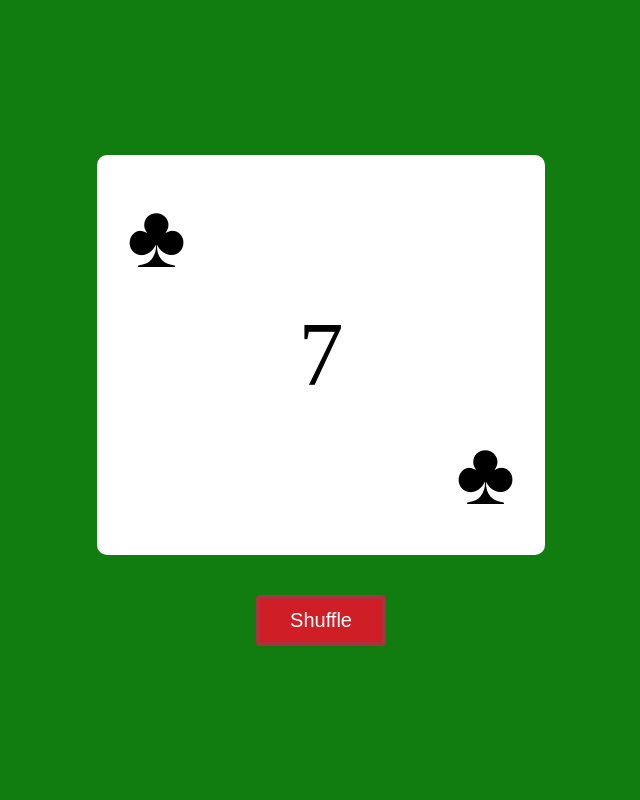
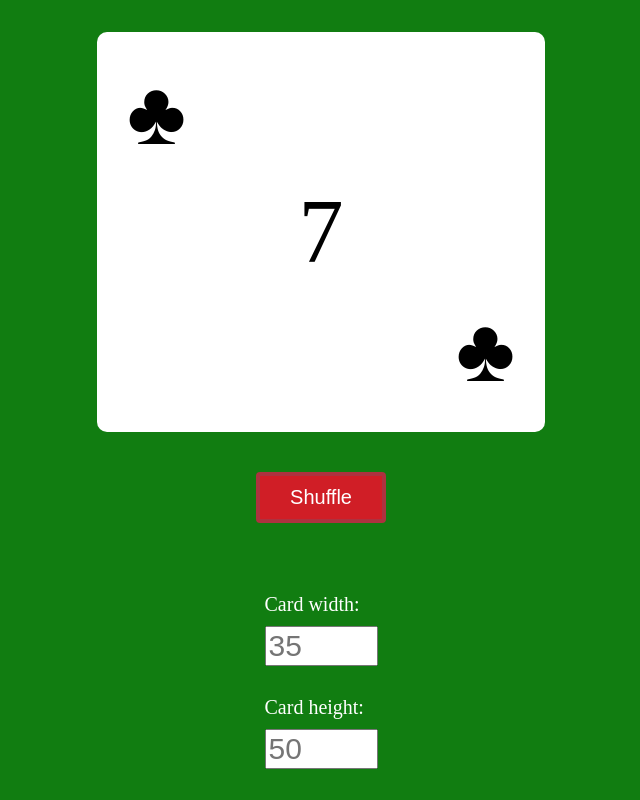
Before and after one commit to zjovic/random-card-generator, a plain HTML site: page index.html in a window 1280 px wide. Shown: the whole page, without its empty margins (319-959 px from the left). Drawn offline with Linux system fonts and the light colour scheme.

Commit message:
Add resize card options

```diff
--- a/app.js
+++ b/app.js
@@ -3,6 +3,8 @@ const $symbolTop = document.createElement('div');
 const $symbolBottom = document.createElement('div');
 const $number = document.createElement('div');
 const $shuffle = document.querySelector('.shuffle');
+const $widthInput = document.querySelector('#width');
+const $heightInput = document.querySelector('#height');
 const spade = `&#9824;`;
 const club = `&#9827;`;
 const heart = `&#9829`;
@@ -15,7 +17,15 @@ window.addEventListener('load', () => {
 
 $shuffle.addEventListener('click', () => {
     generateCard();
-})
+});
+
+$widthInput.addEventListener('input', (e) => {
+    $card.style.minWidth = `${e.target.value}vw`;
+});
+
+$heightInput.addEventListener('input', (e) => {
+    $card.style.minHeight = `${e.target.value}vh`;
+});
 
 function randomSymbol() {
     return symbols[Math.floor(Math.random() * symbols.length)];
--- a/index.html
+++ b/index.html
@@ -10,6 +10,12 @@
 <body>
     <div class="card"></div>
     <button class="shuffle">Shuffle</button>
+    <form class="adjust-size" action="/">
+        <label for="width">Card width:</label>
+        <input type="number" id="width" name="width" min="35" max="100" placeholder="35">
+        <label for="height">Card height:</label>
+        <input type="number" id="height" name="height" min="50" max="100" placeholder="50">
+    </form>
     <script src="./app.js"></script>
 </body>
 </html>
--- a/style.css
+++ b/style.css
@@ -69,3 +69,19 @@ body {
 .shuffle:hover {
   background: #ad323f;
 }
+
+.adjust-size {
+  display: flex;
+  flex-direction: column;
+  margin-top: 40px;
+}
+
+.adjust-size label {
+  color: #FFF;
+  font-size: 20px;
+  margin: 30px 0 10px;
+}
+
+.adjust-size input {
+  font-size: 30px;
+}
```
